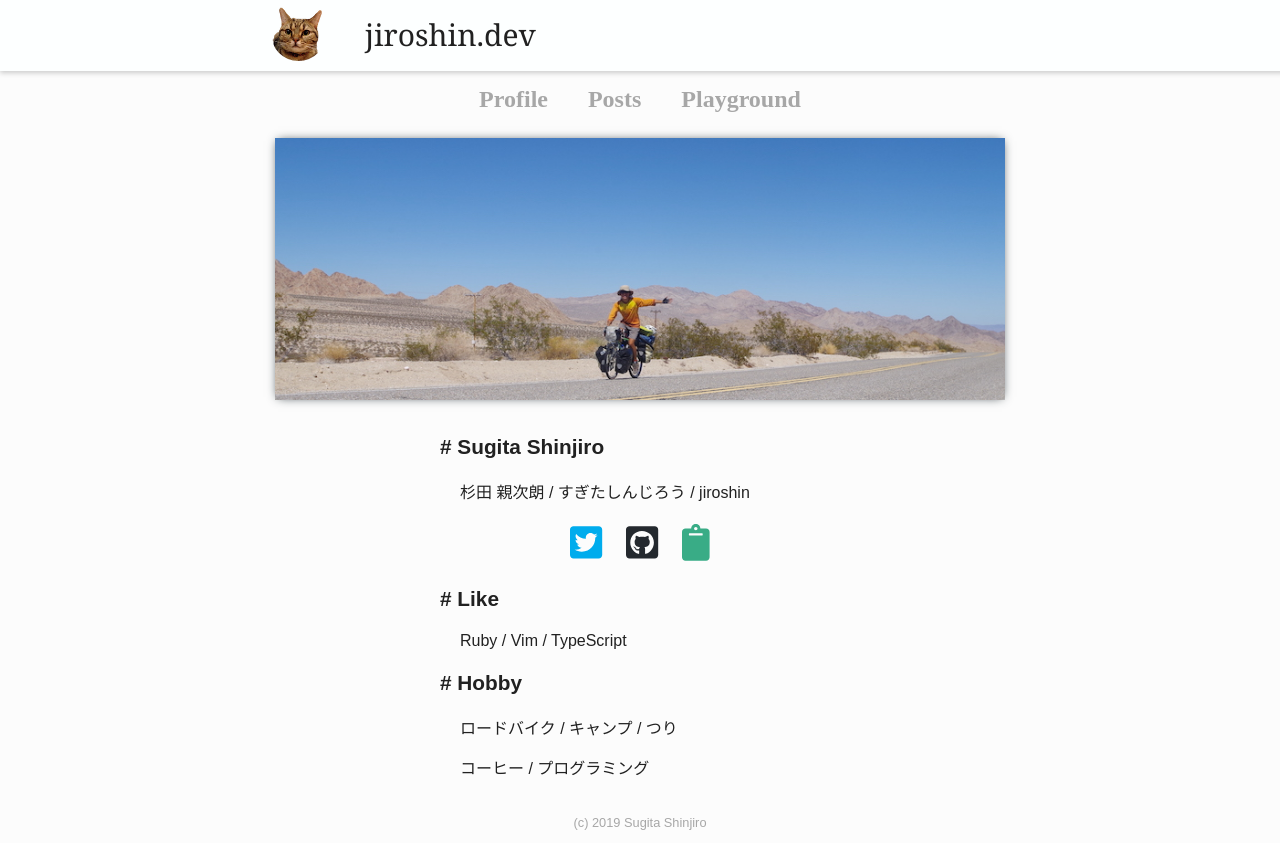
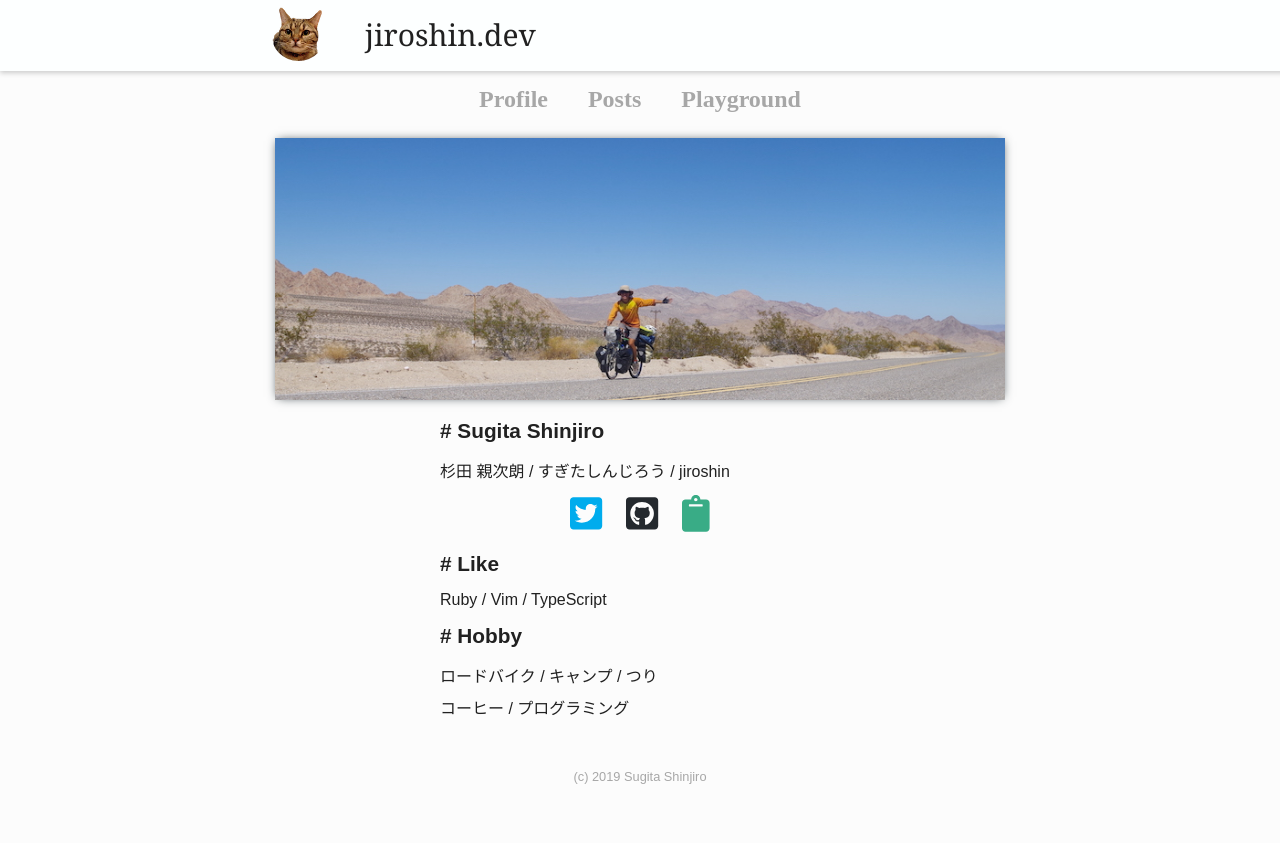
Before and after one commit to jiroshin/portfolio, a Gatsby site: page / in a window 1280 px wide. After the commit the page ends 800 px from the top, so only its background shows below. Built offline with nearby package versions, Linux system fonts and the light colour scheme; Gatsby itself is replaced by a stand-in of ours.

Commit message:
fix: toppage width

```diff
--- a/src/components/molecules/footer.tsx
+++ b/src/components/molecules/footer.tsx
@@ -12,5 +12,5 @@ const Copyright = styled.p`
   color: #a7a7a7;
   font-size: 80%;
   text-align: center;
-  margin-top: 10px;
+  margin-top: 50px;
 `;
--- a/src/pages/index.tsx
+++ b/src/pages/index.tsx
@@ -12,7 +12,6 @@ const IndexPage: FC = () => {
   return (
     <Layout>
       <Img src={`/config-images/profile.png`} alt="profile-image" />
-      <ProfileContents>
       <ProfileTitle># Sugita Shinjiro</ProfileTitle>
       <ProfileText>杉田 親次朗 / すぎたしんじろう / jiroshin</ProfileText>
       <Icons>
@@ -39,7 +38,6 @@ const IndexPage: FC = () => {
       <ProfileTitle># Hobby</ProfileTitle>
       <ProfileText>ロードバイク / キャンプ / つり</ProfileText>
       <ProfileText>コーヒー / プログラミング</ProfileText>
-      </ProfileContents>
     </Layout>
   );
 };
@@ -54,19 +52,16 @@ const Icons = styled.div`
   text-align: center;
 `;
 
-const ProfileContents = styled.div`
-  margin: 0 auto;
+const ProfileTitle = styled.p`
+  margin: 15px auto;
   max-width: 400px;
-  padding: 10px;
-`;
-
-const ProfileTitle = styled.p`
   font-size: 130%;
   font-weight: bold;
 `;
 
 const ProfileText = styled.p`
-  padding: 0 20px;
+  margin: 8px auto;
+  max-width: 400px;
 `;
 
 const Icon = styled(FontAwesomeIcon)`
```
Lines whose indentation alone changed are shown as unchanged.
